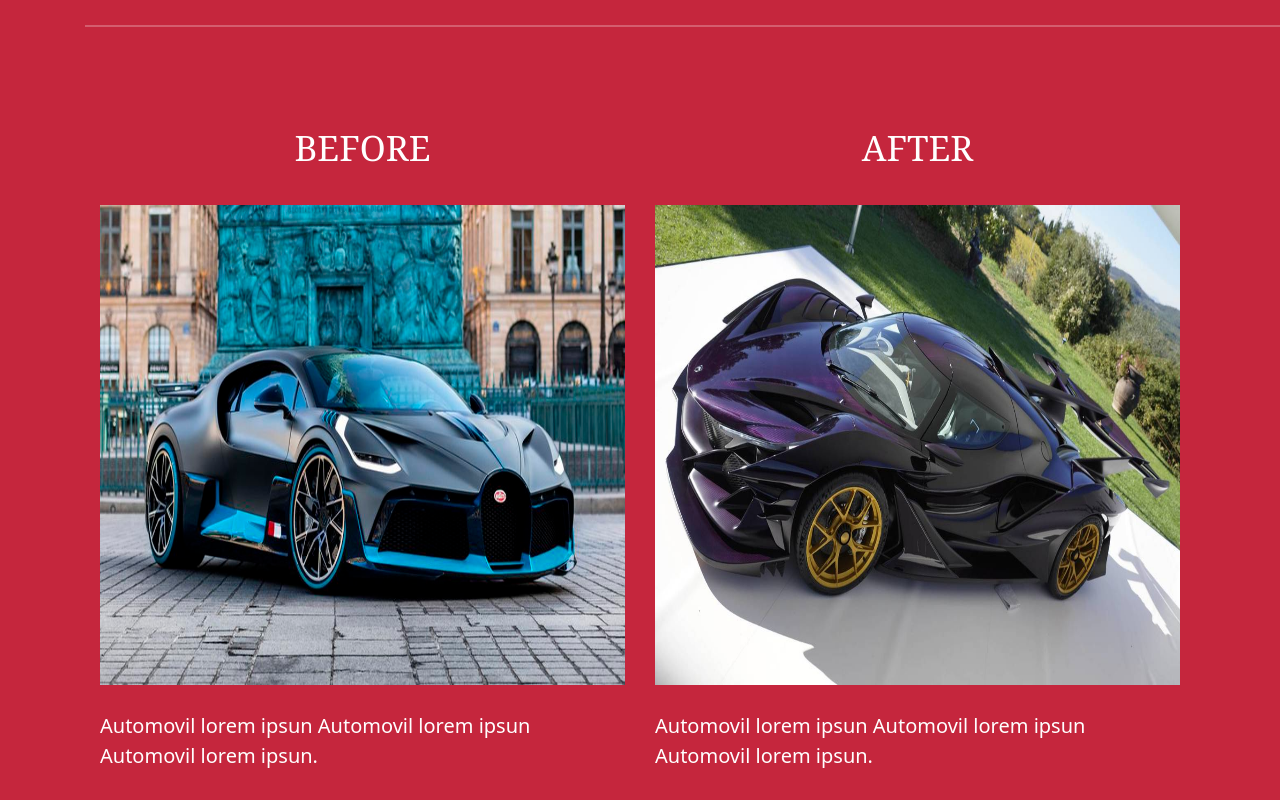
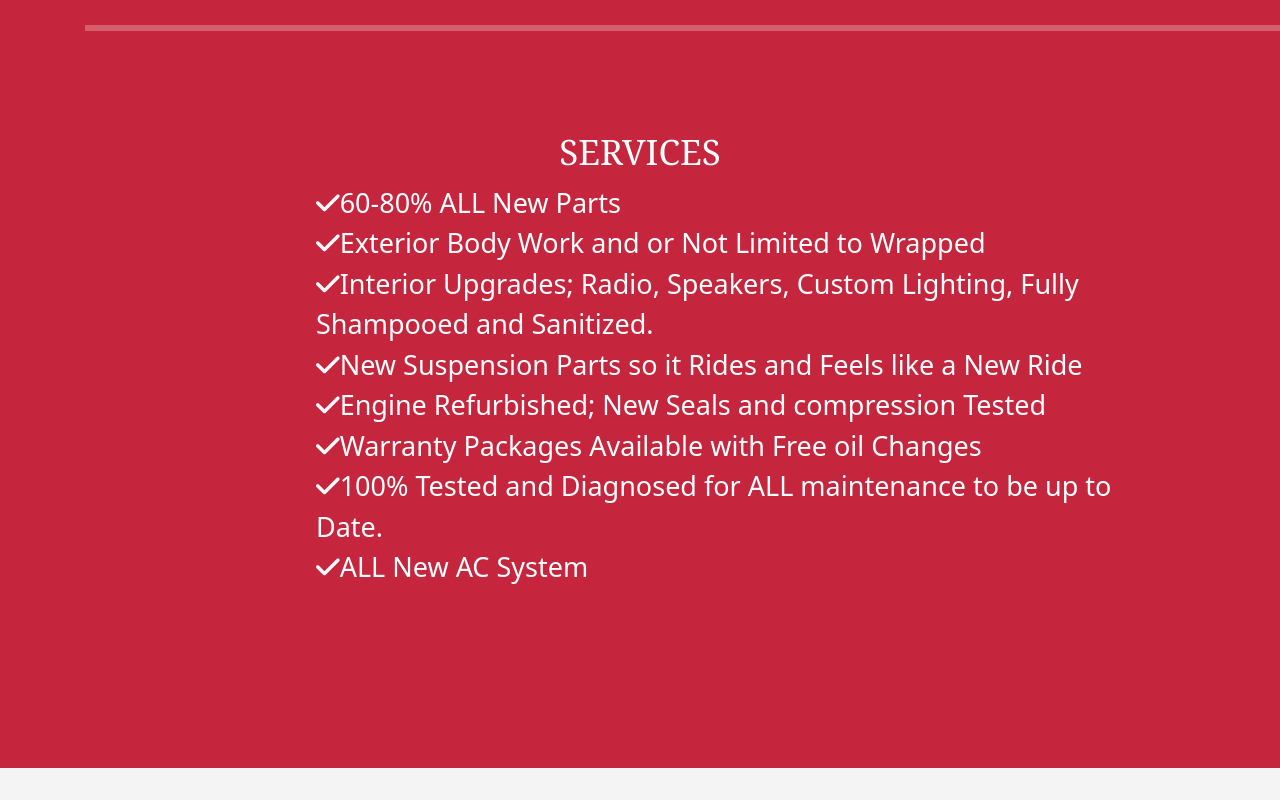
Before and after one commit to JavierCanessa/com.newthrowback, a plain HTML site: page index.html in a window 1280 px wide. Shown: the part 1760-2560 px from the top of the page. Drawn offline with nearby package versions, Linux system fonts and the light colour scheme.

Commit message:
Services

```diff
--- a/index.html
+++ b/index.html
@@ -9,16 +9,22 @@ Licence URI: https://www.os-templates.com/template-terms
 -->
 <html lang="">
 <!-- To declare your language - read more here: https://www.w3.org/International/questions/qa-html-language-declarations -->
+
 <head>
   <title>NewThrowback</title>
   <meta charset="utf-8">
   <meta name="viewport" content="width=device-width, initial-scale=1.0, maximum-scale=1.0, user-scalable=no">
   <link href="layout/styles/layout.css" rel="stylesheet" type="text/css" media="all">
   <!-- CSS only -->
-<link href="https://cdn.jsdelivr.net/npm/bootstrap@5.1.0/dist/css/bootstrap.min.css" rel="stylesheet" integrity="sha384-KyZXEAg3QhqLMpG8r+8fhAXLRk2vvoC2f3B09zVXn8CA5QIVfZOJ3BCsw2P0p/We" crossorigin="anonymous">
+  <link href="https://cdn.jsdelivr.net/npm/bootstrap@5.1.0/dist/css/bootstrap.min.css" rel="stylesheet"
+    integrity="sha384-KyZXEAg3QhqLMpG8r+8fhAXLRk2vvoC2f3B09zVXn8CA5QIVfZOJ3BCsw2P0p/We" crossorigin="anonymous">
   <!-- JavaScript Bundle with Popper -->
-<script src="https://cdn.jsdelivr.net/npm/bootstrap@5.1.0/dist/js/bootstrap.bundle.min.js" integrity="sha384-U1DAWAznBHeqEIlVSCgzq+c9gqGAJn5c/t99JyeKa9xxaYpSvHU5awsuZVVFIhvj" crossorigin="anonymous"></script>
+  <script src="https://cdn.jsdelivr.net/npm/bootstrap@5.1.0/dist/js/bootstrap.bundle.min.js"
+    integrity="sha384-U1DAWAznBHeqEIlVSCgzq+c9gqGAJn5c/t99JyeKa9xxaYpSvHU5awsuZVVFIhvj"
+    crossorigin="anonymous"></script>
+  <script src="https://kit.fontawesome.com/c1157edc48.js" crossorigin="anonymous"></script>
 </head>
+
 <body id="top">
 
 
@@ -27,7 +33,8 @@ Licence URI: https://www.os-templates.com/template-terms
     <header id="header" class="hoc clear">
 
       <div id="logo" class="fl_left">
-      <h1><a href="index.html"> <img style="height: 160px;width: 500px;" src="Modelado/New_Tr/new_t_editable.svg" alt=""> </a></h1>
+        <h1><a href="index.html"> <img style="height: 160px;width: 500px;" src="Modelado/New_Tr/new_t_editable.svg"
+              alt=""> </a></h1>
       </div>
 
       <nav id="mainav" class="fl_left">
@@ -48,9 +55,12 @@ Licence URI: https://www.os-templates.com/template-terms
     <!-- <div id="pageintro" class="hoc clear">  -->
     <div id="carouselExampleCaptions" class="carousel slide" data-bs-ride="carousel">
       <div class="carousel-indicators">
-        <button type="button" data-bs-target="#carouselExampleCaptions" data-bs-slide-to="0" class="active" aria-current="true" aria-label="Slide 1"></button>
-        <button type="button" data-bs-target="#carouselExampleCaptions" data-bs-slide-to="1" aria-label="Slide 2"></button>
-        <button type="button" data-bs-target="#carouselExampleCaptions" data-bs-slide-to="2" aria-label="Slide 3"></button>
+        <button type="button" data-bs-target="#carouselExampleCaptions" data-bs-slide-to="0" class="active"
+          aria-current="true" aria-label="Slide 1"></button>
+        <button type="button" data-bs-target="#carouselExampleCaptions" data-bs-slide-to="1"
+          aria-label="Slide 2"></button>
+        <button type="button" data-bs-target="#carouselExampleCaptions" data-bs-slide-to="2"
+          aria-label="Slide 3"></button>
       </div>
       <div class="carousel-inner">
         <div class="carousel-item active">
@@ -75,11 +85,13 @@ Licence URI: https://www.os-templates.com/template-terms
           </div>
         </div>
       </div>
-      <button class="carousel-control-prev" type="button" data-bs-target="#carouselExampleCaptions" data-bs-slide="prev">
+      <button class="carousel-control-prev" type="button" data-bs-target="#carouselExampleCaptions"
+        data-bs-slide="prev">
         <span class="carousel-control-prev-icon" aria-hidden="true"></span>
         <span class="visually-hidden">Previous</span>
       </button>
-      <button class="carousel-control-next" type="button" data-bs-target="#carouselExampleCaptions" data-bs-slide="next">
+      <button class="carousel-control-next" type="button" data-bs-target="#carouselExampleCaptions"
+        data-bs-slide="next">
         <span class="carousel-control-next-icon" aria-hidden="true"></span>
         <span class="visually-hidden">Next</span>
       </button>
@@ -98,32 +110,37 @@ Licence URI: https://www.os-templates.com/template-terms
           <div class="col">
             <h3 class="titulobai">BEFORE</h3>
             <img class="beforeafterimages" src="CarImages/c1.jpg" alt="">
-          <p class="parrafobai" >Automovil lorem ipsun Automovil lorem ipsun Automovil lorem ipsun. </p>
+            <p class="parrafobai">Automovil lorem ipsun Automovil lorem ipsun Automovil lorem ipsun. </p>
           </div>
           <div class="col">
             <h3 class="titulobai">AFTER</h3>
             <img class="beforeafterimages" src="CarImages/c2.jpg" alt="">
-          <p class="parrafobai" >Automovil lorem ipsun Automovil lorem ipsun Automovil lorem ipsun. </p>
+            <p class="parrafobai">Automovil lorem ipsun Automovil lorem ipsun Automovil lorem ipsun. </p>
           </div>
         </div>
       </div>
 
       <div id="contenedorline">
-    <hr >
+        <hr>
       </div>
 
       <div class="container">
-      <div class="row align-items-start">
+        <div class="row">
+          <h3 class="titulobai">SERVICES</h3>
           <div class="col">
-          <h3 class="titulobai">BEFORE</h3>
-          <img class="beforeafterimages" src="CarImages/c1.jpg" alt="">
-          <p class="parrafobai" >Automovil lorem ipsun Automovil lorem ipsun Automovil lorem ipsun. </p>
+            <ul class="parrafoservices">
+              <li><i class="fas fa-check"></i>60-80% ALL New Parts</li>
+              <li><i class="fas fa-check"></i>Exterior Body Work and or Not Limited to Wrapped </li>
+              <li><i class="fas fa-check"></i>Interior Upgrades; Radio, Speakers, Custom Lighting, Fully Shampooed and Sanitized.</li>
+              <li><i class="fas fa-check"></i>New Suspension Parts so it Rides and Feels like a New Ride</li>
+              <li><i class="fas fa-check"></i>Engine Refurbished; New Seals and compression Tested</li>
+              <li><i class="fas fa-check"></i>Warranty Packages Available with Free oil Changes </li>
+              <li><i class="fas fa-check"></i>100% Tested and Diagnosed for ALL maintenance to be up to Date.</li>
+              <li><i class="fas fa-check"></i>ALL New AC System</li>
+            </ul>
           </div>
-        <div class="col">
-          <h3 class="titulobai">AFTER</h3>
-          <img class="beforeafterimages" src="CarImages/c2.jpg" alt="">
-          <p class="parrafobai" >Automovil lorem ipsun Automovil lorem ipsun Automovil lorem ipsun. </p>
-        </div>
+          <!-- <div class="col">
+          </div> -->
         </div>
       </div>
       <!-- ################################################################################################ -->
@@ -149,22 +166,26 @@ Licence URI: https://www.os-templates.com/template-terms
       </div>
       <ul class="nospace group">
         <li class="one_quarter first">
-        <figure class="fixwidth"><a class="imgover btmspace-30" href="#"><img src="images/demo/348x261.png" alt=""></a>
+          <figure class="fixwidth"><a class="imgover btmspace-30" href="#"><img src="images/demo/348x261.png"
+                alt=""></a>
             <figcaption class="bold uppercase center">Penatibus magnis</figcaption>
           </figure>
         </li>
         <li class="one_quarter">
-        <figure class="fixwidth"><a class="imgover btmspace-30" href="#"><img src="images/demo/348x261.png" alt=""></a>
+          <figure class="fixwidth"><a class="imgover btmspace-30" href="#"><img src="images/demo/348x261.png"
+                alt=""></a>
             <figcaption class="bold uppercase center">Parturient montes</figcaption>
           </figure>
         </li>
         <li class="one_quarter">
-        <figure class="fixwidth"><a class="imgover btmspace-30" href="#"><img src="images/demo/348x261.png" alt=""></a>
+          <figure class="fixwidth"><a class="imgover btmspace-30" href="#"><img src="images/demo/348x261.png"
+                alt=""></a>
             <figcaption class="bold uppercase center">Nascetur ridiculus</figcaption>
           </figure>
         </li>
         <li class="one_quarter">
-        <figure class="fixwidth"><a class="imgover btmspace-30" href="#"><img src="images/demo/348x261.png" alt=""></a>
+          <figure class="fixwidth"><a class="imgover btmspace-30" href="#"><img src="images/demo/348x261.png"
+                alt=""></a>
             <figcaption class="bold uppercase center">Aliquam enim donec</figcaption>
           </figure>
         </li>
@@ -183,19 +204,25 @@ Licence URI: https://www.os-templates.com/template-terms
       </div>
       <ul id="testimonials" class="nospace group btmspace-80">
         <li class="one_half first">
-        <blockquote>Feugiat ligula augue tempor orci ullamcorper mattis erat pede at magna praesent non justo praesent vitae magna at metus pulvinar aliquam nulla dictum vestibulum lorem nam at elit vel erat eleifend.</blockquote>
+          <blockquote>Feugiat ligula augue tempor orci ullamcorper mattis erat pede at magna praesent non justo praesent
+            vitae magna at metus pulvinar aliquam nulla dictum vestibulum lorem nam at elit vel erat eleifend.
+          </blockquote>
           <figure class="clear"><img class="circle" src="images/demo/60x60.png" alt="">
             <figcaption>
               <h6 class="heading">A. Doe</h6>
-            <em>CEO / Quis velit neque</em></figcaption>
+              <em>CEO / Quis velit neque</em>
+            </figcaption>
           </figure>
         </li>
         <li class="one_half">
-        <blockquote>Nec nisi id odio ultricies fermentum integer dolor nisi bibendum a faucibus nec ultricies at arcu aliquam nec eros quis est placerat vehicula in hac habitasse platea dictumst aliquam erat volutpat.</blockquote>
+          <blockquote>Nec nisi id odio ultricies fermentum integer dolor nisi bibendum a faucibus nec ultricies at arcu
+            aliquam nec eros quis est placerat vehicula in hac habitasse platea dictumst aliquam erat volutpat.
+          </blockquote>
           <figure class="clear"><img class="circle" src="images/demo/60x60.png" alt="">
             <figcaption>
               <h6 class="heading">B. Doe</h6>
-            <em>Director / Euismod tincidunt</em></figcaption>
+              <em>Director / Euismod tincidunt</em>
+            </figcaption>
           </figure>
         </li>
       </ul>
@@ -224,7 +251,8 @@ Licence URI: https://www.os-templates.com/template-terms
                   <time datetime="2045-04-06T08:15+00:00">06 Apr 2045</time>
                 </li>
               </ul>
-            <p>Ac nibh blandit eleifend nullam sed nisi in justo hendrerit egestas proin consectetuer turpis quis malesuada [<a href="#">&hellip;</a>]</p>
+              <p>Ac nibh blandit eleifend nullam sed nisi in justo hendrerit egestas proin consectetuer turpis quis
+                malesuada [<a href="#">&hellip;</a>]</p>
               <footer><a class="btn" href="#">Read More</a></footer>
             </div>
           </article>
@@ -240,7 +268,8 @@ Licence URI: https://www.os-templates.com/template-terms
                   <time datetime="2045-04-05T08:15+00:00">05 Apr 2045</time>
                 </li>
               </ul>
-            <p>Felis et libero aliquam ultrices aliquam quis purus feugiat tortor sodales vestibulum nunc sollicitudin tellus [<a href="#">&hellip;</a>]</p>
+              <p>Felis et libero aliquam ultrices aliquam quis purus feugiat tortor sodales vestibulum nunc sollicitudin
+                tellus [<a href="#">&hellip;</a>]</p>
               <footer><a class="btn" href="#">Read More</a></footer>
             </div>
           </article>
@@ -256,7 +285,8 @@ Licence URI: https://www.os-templates.com/template-terms
                   <time datetime="2045-04-04T08:15+00:00">04 Apr 2045</time>
                 </li>
               </ul>
-            <p>A blandit augue lorem ac est pellentesque et risus sed quis magna vestibulum erat nisl luctus iaculis consequat [<a href="#">&hellip;</a>]</p>
+              <p>A blandit augue lorem ac est pellentesque et risus sed quis magna vestibulum erat nisl luctus iaculis
+                consequat [<a href="#">&hellip;</a>]</p>
               <footer><a class="btn" href="#">Read More</a></footer>
             </div>
           </article>
@@ -295,13 +325,15 @@ Licence URI: https://www.os-templates.com/template-terms
         <ul class="nospace linklist">
           <li>
             <article>
-            <p class="nospace btmspace-10"><a href="#">Porta tellus massa consectetuer sem eget pharetra ligula purus sit amet dui.</a></p>
+              <p class="nospace btmspace-10"><a href="#">Porta tellus massa consectetuer sem eget pharetra ligula purus
+                  sit amet dui.</a></p>
               <time class="block font-xs" datetime="2045-04-06">Friday, 6<sup>th</sup> April 2045</time>
             </article>
           </li>
           <li>
             <article>
-            <p class="nospace btmspace-10"><a href="#">Commodo ornare maximus donec consectetuer adipiscing elit pellentesque habitant.</a></p>
+              <p class="nospace btmspace-10"><a href="#">Commodo ornare maximus donec consectetuer adipiscing elit
+                  pellentesque habitant.</a></p>
               <time class="block font-xs" datetime="2045-04-05">Thursday, 5<sup>th</sup> April 2045</time>
             </article>
           </li>
@@ -341,7 +373,8 @@ Licence URI: https://www.os-templates.com/template-terms
     <div id="copyright" class="hoc clear">
       <!-- ################################################################################################ -->
       <p class="fl_left">Copyright &copy; 2018 - All Rights Reserved - <a href="#">Domain Name</a></p>
-    <p class="fl_right">Template by <a target="_blank" href="https://www.os-templates.com/" title="Free Website Templates">OS Templates</a></p>
+      <p class="fl_right">Template by <a target="_blank" href="https://www.os-templates.com/"
+          title="Free Website Templates">OS Templates</a></p>
       <!-- ################################################################################################ -->
     </div>
   </div>
@@ -354,4 +387,5 @@ Licence URI: https://www.os-templates.com/template-terms
   <script src="layout/scripts/jquery.backtotop.js"></script>
   <script src="layout/scripts/jquery.mobilemenu.js"></script>
 </body>
+
 </html>
--- a/layout/styles/layout.css
+++ b/layout/styles/layout.css
@@ -45,9 +45,20 @@ File: Layout CSS
 	color: white;
 }
 #contenedorline hr{
-	background-color: white;
-	width: 1440px;
-	height: 2px;
+	background-color: white !important;
+	width: 1440px !important;
+	height: 6px !important;
+}
+.parrafoservices{
+	color: white;
+	padding-left: 20%;
+	padding-right: 5%;
+	font-size: 27px;
+	list-style: none;
+	/* list-style-image: url('Modelado/New_Tr/tilde_png.png'); */
+}
+.tilde{
+	list-style-image: url('Modelado/New_Tr/tilde_png.png') !important;
 }
 
 
```
Lines whose indentation alone changed are shown as unchanged.
